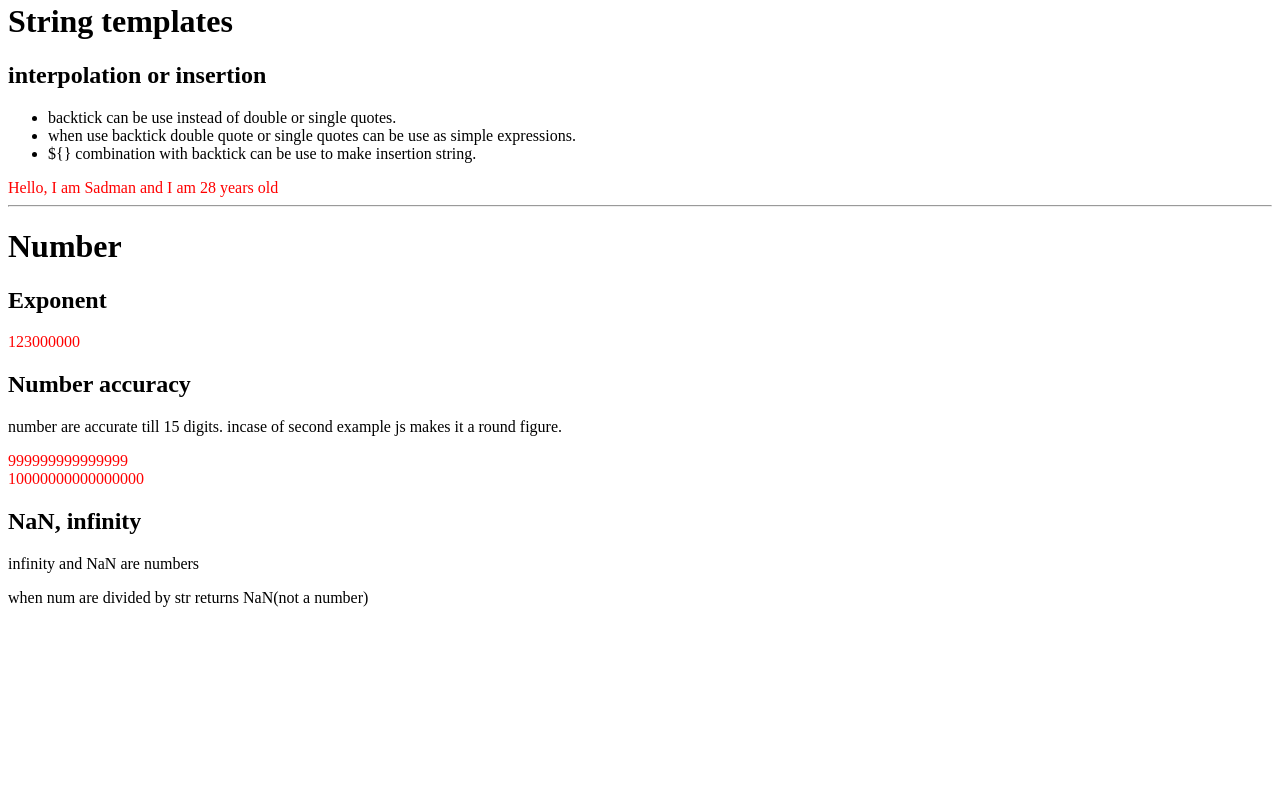
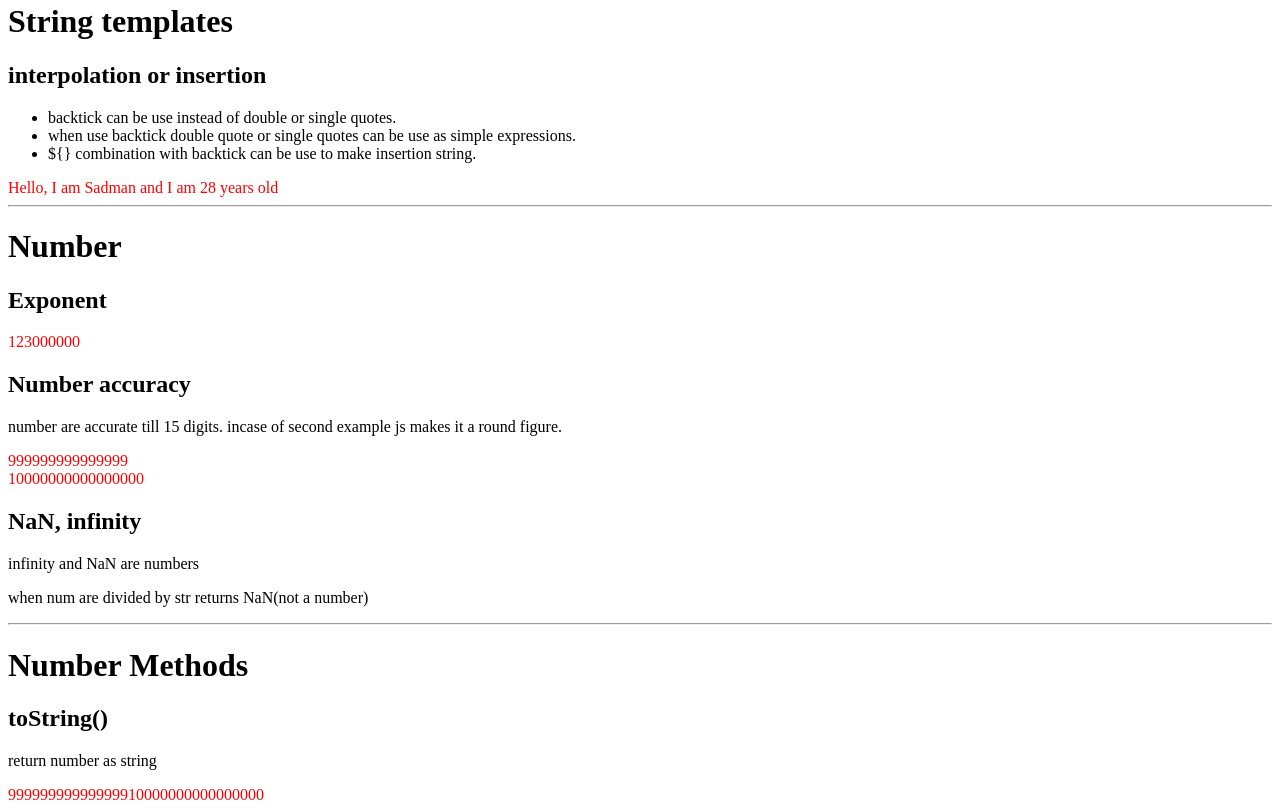
Before and after one commit to sadmanador/js-tutorials, a plain HTML site: page index.html in a window 1280 px wide. Shown: the part 3680-4492 px from the top of the page. Before the commit the page ends 4303 px from the top, so only its background shows below. Drawn offline with Linux system fonts and the light colour scheme.

Commit message:
toString to number added

```diff
--- a/app/script.js
+++ b/app/script.js
@@ -149,3 +149,7 @@ document.getElementById("demo35").innerHTML = expoNum1;
 let num15 = 999999999999999;
 let num16 = 9999999999999999;
 document.getElementById("demo36").innerHTML = num15 + "<br>" + num16;
+
+
+
+document.getElementById("demo37").innerHTML = num15.toString() + num16;
--- a/index.html
+++ b/index.html
@@ -169,7 +169,13 @@
 
     <h2>NaN, infinity</h2>
     <p>infinity and NaN are numbers</p>
-    <p>when num are divided by str returns NaN(not a number)</p>
+    <p>when num are divided by str returns NaN(not a number)</p><hr>
+
+    <h1>Number Methods</h1>
+
+    <h2>toString()</h2>
+    <p>return number as string</p>
+    <div id="demo37"></div>
 
 
 
```
